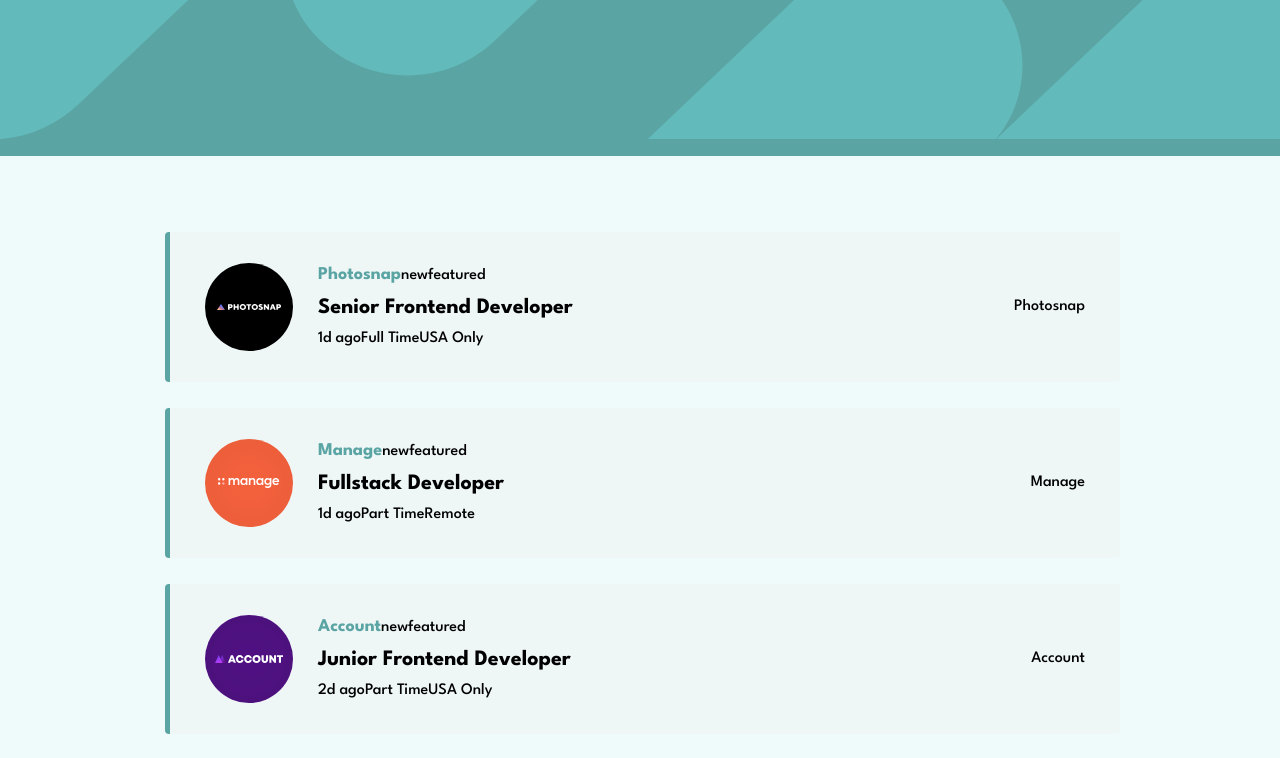
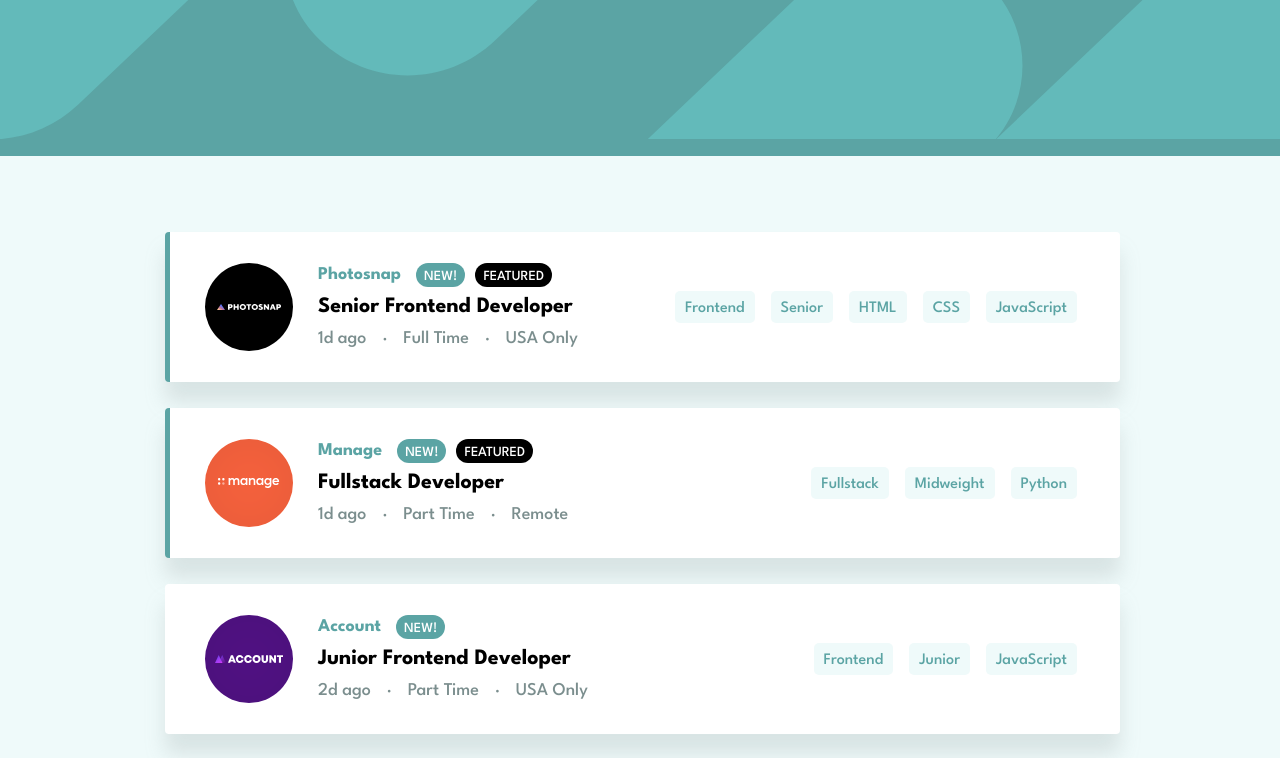
Before and after one commit to Arcanvs/fm-staticJobListing, a React (Vite) app: page / in a window 1280 px wide. Shown: the top 758 px of the page. Built offline with nearby package versions, Linux system fonts and the light colour scheme.

Commit message:
[UPD] maquetacion Desktop

```diff
--- a/src/components/Card.jsx
+++ b/src/components/Card.jsx
@@ -1,29 +1,35 @@
 const Card = ({jobCard}) => {
-    const {company, position, postedAt, contract, location, logo} = jobCard;
+    const classes = ["card__body", jobCard.featured ? "featured" : null].join(" ");
+
     return (
     <div className="card__content job">
-        <div className="card__body featured">
+        <div className={classes}>
             <div className="body__content">
                 <div className="data">
                     <div className="data__foto">
-                        <img src={`../../public/${logo}`} alt={company} />
+                        <img src={`../../public/${jobCard.logo}`} alt={jobCard.company} />
                     </div>
                     <div className="data__job">
                         <div>
-                            <span className="job__company">{company}</span>
-                            <span>new</span>
-                            <span>featured</span>
+                            <span className="job__company">{jobCard.company}</span>
+                            { jobCard.new && <div className="job__badge new"><span>NEW!</span></div> }
+                            { jobCard.featured && <div className="job__badge featured"><span>FEATURED</span></div> }
+
                         </div>
-                        <h1>{position}</h1>
-                        <div>
-                            <span>{postedAt}</span>
-                            <span>{contract}</span>
-                            <span>{location}</span>
+                        <h1>{jobCard.position}</h1>
+                        <div className="job__at">
+                            <span>{jobCard.postedAt}</span>
+                            <span>{jobCard.contract}</span>
+                            <span>{jobCard.location}</span>
                         </div>
                     </div>
                 </div>
                 <div className="tags">
-                    {company}
+                    { jobCard.role && <div><span>{jobCard.role}</span></div> }
+                    { jobCard.level && <div><span>{jobCard.level}</span></div> }
+                    { jobCard.languages.map((lang, index) => {
+                        return <div key={index} ><span>{lang}</span></div>
+                    })}
                 </div>
             </div>
         </div>
--- a/src/components/Filter.jsx
+++ b/src/components/Filter.jsx
@@ -1,8 +1,20 @@
+import btnRemove from '../assets/icon-remove.svg';
+
 const Filter = ({selectedDetail}) => {
   return (
     <div className="card__content filter">
         <div className={!selectedDetail ? 'card__hide' : 'card__body' }>
-            Filtro jobs
+            <div className="body__content filter">
+              <div className="buttons">
+                <span>
+                  Frontend
+                  <img src={btnRemove} alt="ico_romve" />
+                </span>
+                <span>CSS</span>
+                <span>JavasScript</span>
+              </div>
+              <span>Clear</span>
+            </div>
         </div>
     </div>
   )
--- a/src/styles/_jobs.scss
+++ b/src/styles/_jobs.scss
@@ -34,15 +34,16 @@
     }
 }
 .card__body{
-    background-color: $lightGrayishCyanTablets;
+    background-color: #fff;
     height: 100%;
-    border-left: 5px solid $lightGrayishCyanTablets;
+    border-left: 5px solid #fff;
     &.featured{
         border-left: 5px solid $desaturatedDarkCyan;
     }
     border-radius: 4px;
     display: flex;
     width: 100%;
+    filter: $shadow;
     .body__content{
         padding: 0 35px 0 35px;
         width: 100%;
@@ -60,10 +61,46 @@
                 display: flex;
                 flex-flow: column;
                 justify-content: space-between;
+                div{
+                    display: flex;
+                }
                 .job__company{
                     color: $desaturatedDarkCyan;
                     font-size: 18px;
                     font-weight: 700;
+                    margin-right: 10px;
+                }
+                .job__at{
+                    font-size: 18px;
+                    color: $darkGrayishCyan;
+                    span:first-child{
+                        padding-right: 16px;
+                    }
+                    span:not(:first-child){
+                        padding-right: 16px;
+                        &::before{
+                            content: '·';
+                            padding-right: 16px;
+                        }
+                    }
+                }
+                .job__badge{
+                    height: 24px;
+                    margin: 0 5px;
+                    padding: 0 8px;
+                    border-radius: 12px;
+                    line-height: 28px;
+                    color: #fff;
+                    span{
+                        line-height: 28px;
+                        font-size: 14px;
+                    }
+                    &.new{
+                        background-color: $desaturatedDarkCyan;
+                    }
+                    &.featured{
+                        background-color: #000;
+                    }
                 }
                 h1{
                     font-size: 22px;
@@ -76,6 +113,32 @@
             display: flex;
             align-items: center;
             justify-content: end;
+            div{
+                height: 32px;
+                margin: 0 8px;
+                padding: 0 10px;
+                border-radius: 5px;
+                background-color: $lightGrayishCyanBackground;
+                color: $desaturatedDarkCyan;
+                span{
+                    line-height: 28px;
+                    line-height: 35px;
+                }
+            }
+        }
+        &.filter{
+            justify-content: space-between;
+            align-items: center;
+        }
+        .buttons{
+            span{
+                height: 32px;
+                margin: 0 8px;
+                padding: 0 10px;
+                border-radius: 5px;
+                background-color: $lightGrayishCyanBackground;
+                color: $desaturatedDarkCyan;
+            }
         }
     }
 }
--- a/src/styles/_variables.scss
+++ b/src/styles/_variables.scss
@@ -9,3 +9,6 @@ $lightGrayishCyanBackground: hsl(180, 52%, 96%);
 $lightGrayishCyanTablets: hsl(180, 31%, 95%);
 $darkGrayishCyan: hsl(180, 8%, 52%);
 $veryDarkGrayishCyan: hsl(180, 14%, 20%);
+
+// Shadow
+$shadow : drop-shadow(0px 20px 10px hsl(180, 8%, 52%, 0.2));
```
